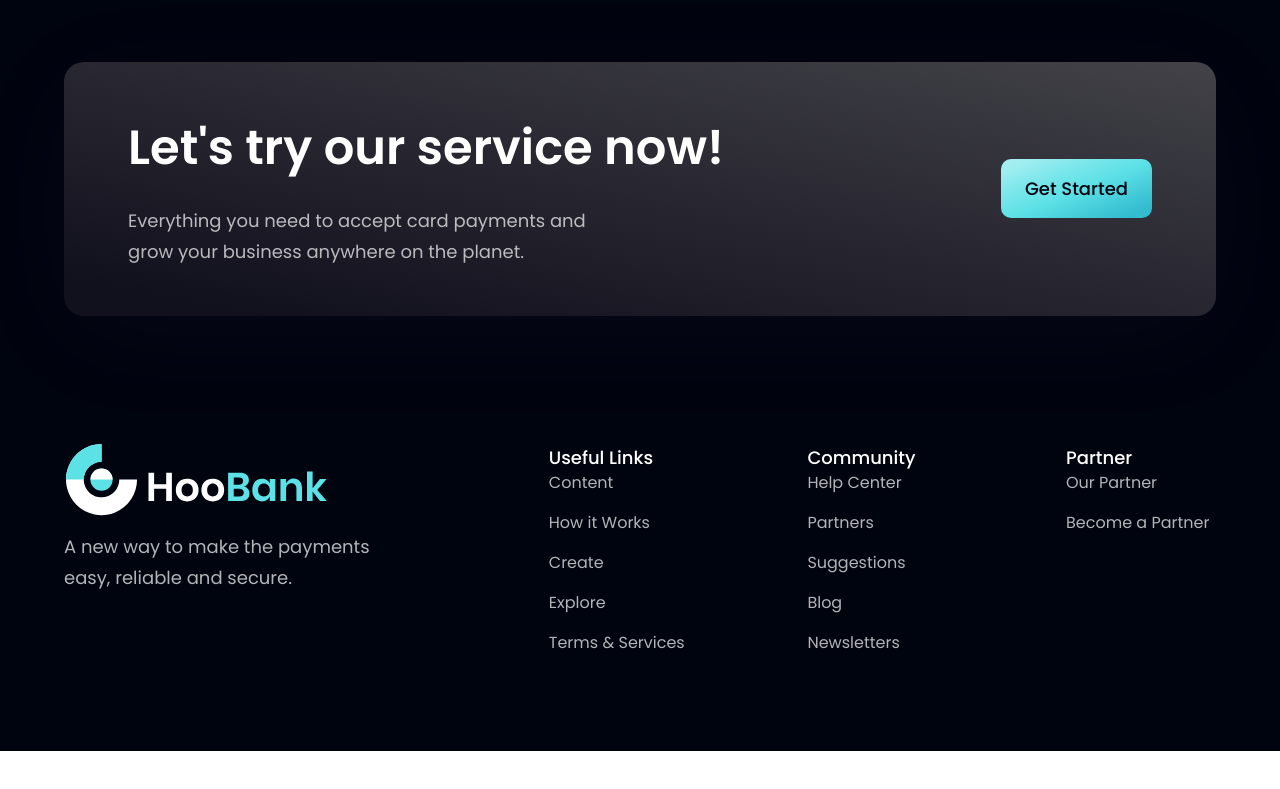
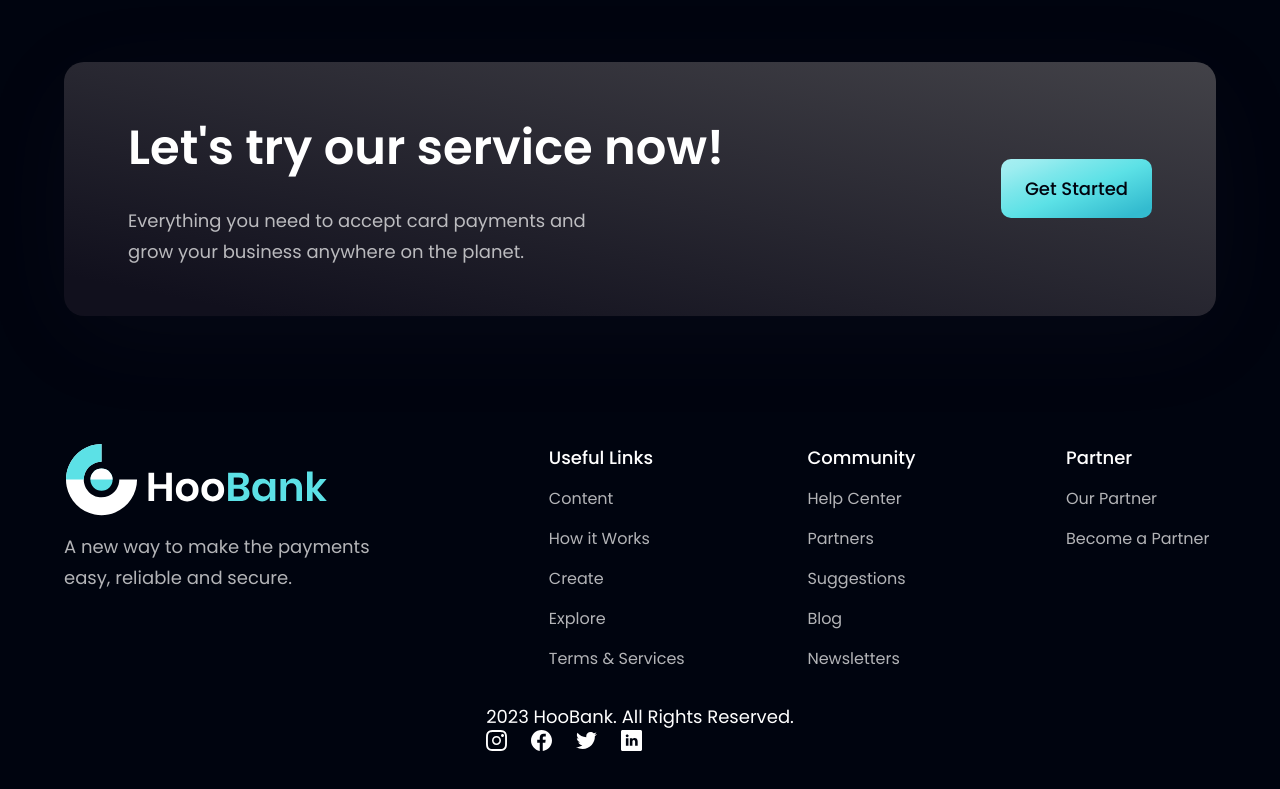
Before and after one commit to kuliashvili/HooBank, a React (Create React App) app: page / in a window 1280 px wide. Shown: the part 4242-5031 px from the top of the page. Before the commit the page ends 4993 px from the top, so only its background shows below. Built offline with nearby package versions, Linux system fonts and the light colour scheme.

Commit message:
footer styling update headers

```diff
--- a/src/components/Footer.jsx
+++ b/src/components/Footer.jsx
@@ -18,7 +18,7 @@ const Footer = () => {
                 <h4 className='font-poppins font-medium text-[18px] leading-[27px] text-white' >
                   {footerLink.title}
                 </h4>
-                <ul>
+                <ul className='list-none mt-4'>
                   {footerLink.links.map((link, index) => (
                       <li key={link.name} className={`font-poppins font-normal text-[16px] leading-[24px] text-dimWhite hover:text-secondary cursor-pointer ${index !== footerLink.links.length - 1 ? 'mb-4' : 'mb-0' }  `}>
                         {link.name}
@@ -30,6 +30,19 @@ const Footer = () => {
             ))}
           </div>
       </div>
+
+      <div className=''>
+        <p className='font-poppins font-normal text-center text-[18px] leading-[27px] text-white'>
+          2023 HooBank. All Rights Reserved.
+        </p>
+
+
+        <div className='flex flex-row md:mt-0 mt-6'>
+          {socialMedia.map((social, index) => (
+              <img key={social.id} src={social.icon} alt={social.id} className={`w-[21px] h-[21px] object-contain cursor-pointer ${index !== socialMedia.leng -1 ? 'mr-6' : 'mr-0' }`} />
+          ))}
+        </div>
+      </div>
     </section>
   )
 }
```
